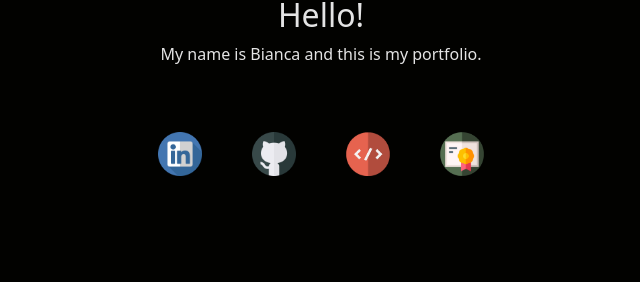
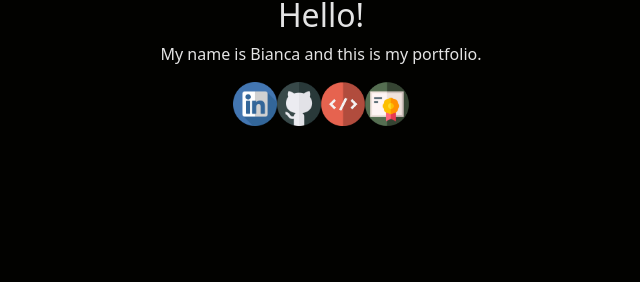
Before and after one commit to biancashiromoto/biancashiromoto.github.io, a React (Vite) app: page / in a window 1280 px wide. Shown: the part 246-528 px from the top of the page, without its empty margins (319-959 px from the left). Built offline with nearby package versions, Linux system fonts and the light colour scheme.

Commit message:
Remove styling from links-container

```diff
--- a/src/components/LinkItems/LinkItems.css
+++ b/src/components/LinkItems/LinkItems.css
@@ -1,12 +1,3 @@
-.links-container {
-  align-items: center;
-  display: flex;
-  gap: 50px;
-  justify-content: center;
-  padding: 50px;
-  max-width: 300px;
-}
-
 .links-container a {
   animation: zoomIn 1.125s linear;
   position: relative;
```
